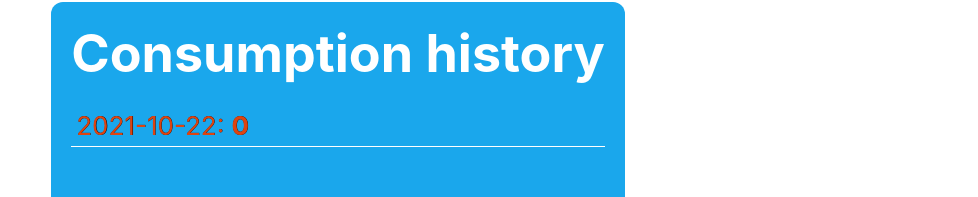
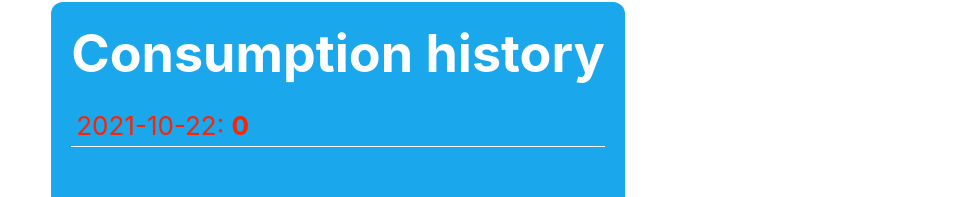
Before and after one commit to SebastianUdden/water-dude, a React (Create React App) app: page / in a window 1280 px wide. Shown: the part 98-295 px from the top of the page, without its empty margins (302-1280 px from the left). Built offline with nearby package versions, Linux system fonts and the light colour scheme.

Commit message:
chore: tweak design

```diff
--- a/src/components/WaterDude.tsx
+++ b/src/components/WaterDude.tsx
@@ -204,8 +204,7 @@ const Entries = styled.ul`
   height: 60vh;
 `;
 const Entry = styled.li<{ isSuccess?: boolean }>`
-  color: #dd4411;
-  text-shadow: 0.3px 0.3px black;
+  color: #ff2200;
   border-bottom: 1px solid white;
   padding: 5px;
   ${(p) =>
```
